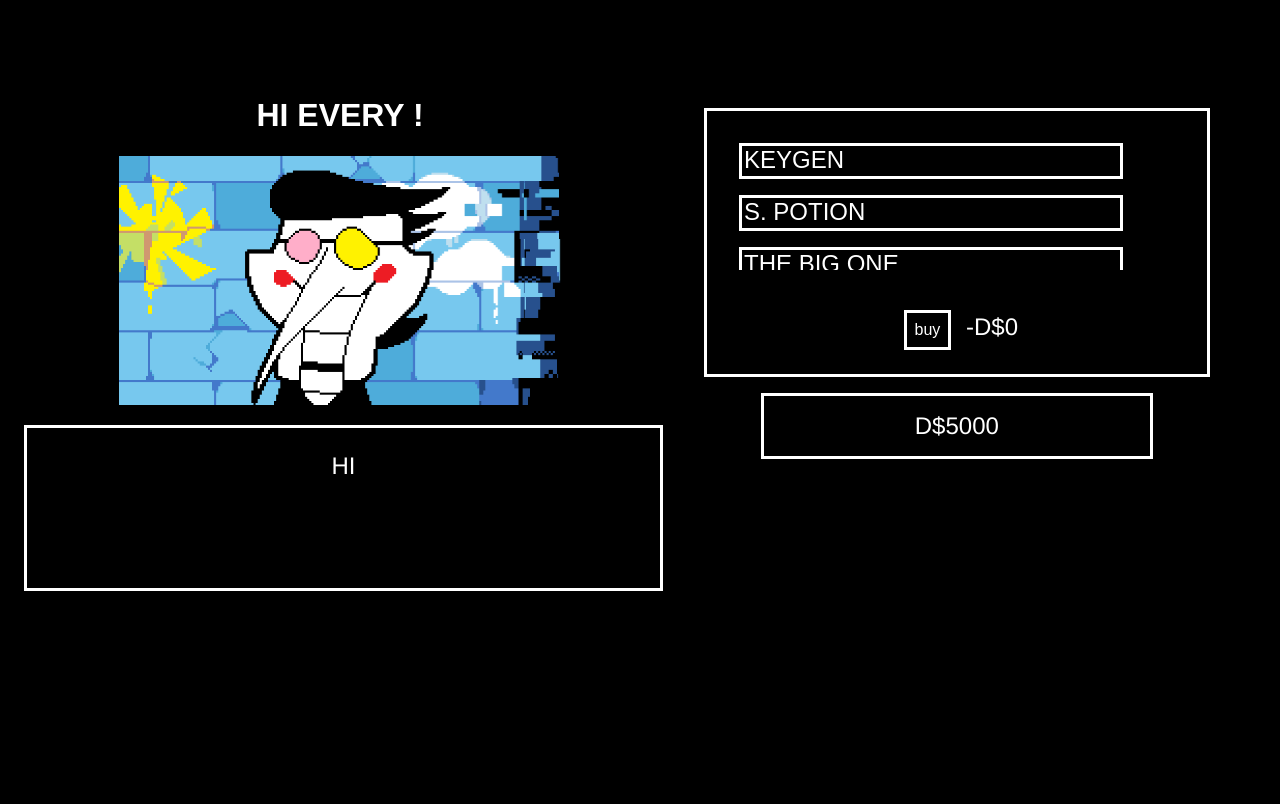
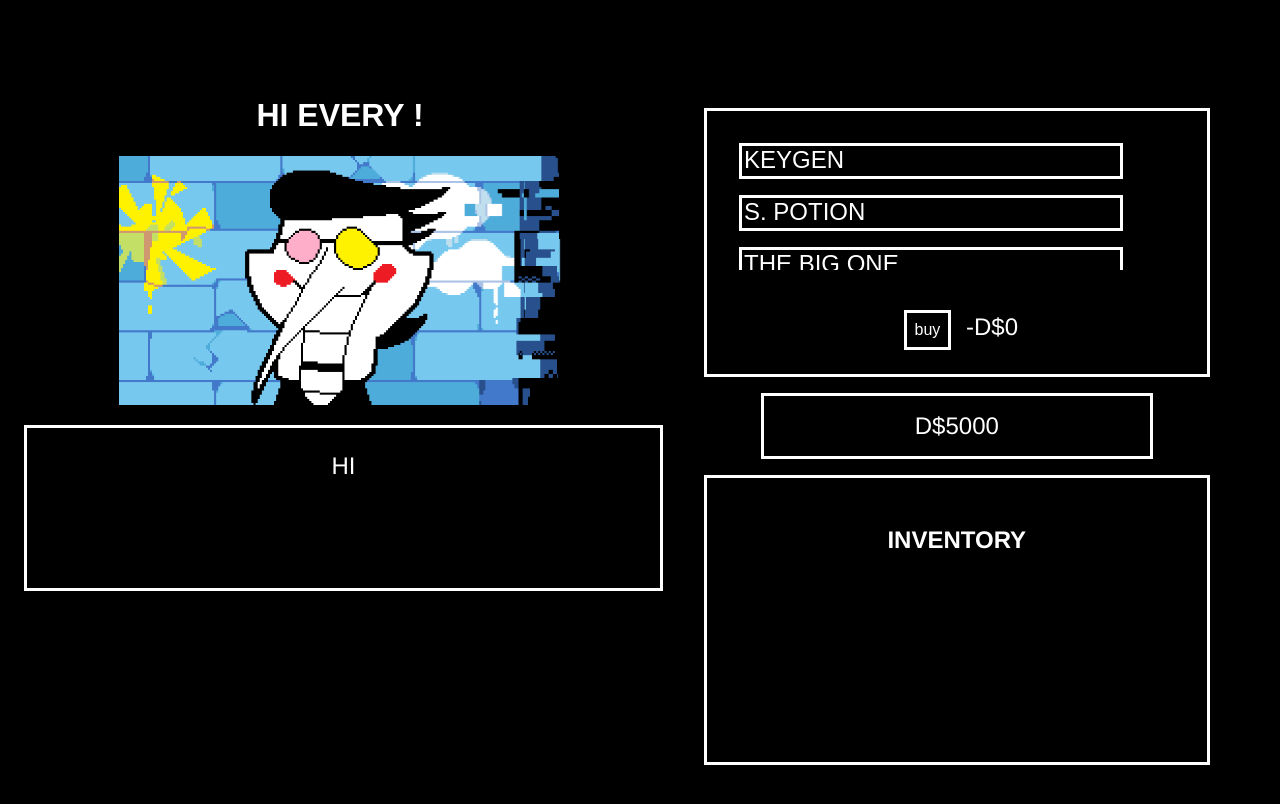
Before and after one commit to staten-island-tech/vue-reactivity-project-lucyk22, a Vue app in the folder app/: page / in a window 1280 px wide. Shown: the top 804 px of the page. Built offline with nearby package versions, Linux system fonts and the light colour scheme.

Commit message:
inventory

```diff
--- a/app/src/App.vue
+++ b/app/src/App.vue
@@ -11,6 +11,9 @@ import Shop from './components/Store.vue'
 
 export default {
   name: 'App',
+  props: {
+
+  },
   components: {
     Spamton,
     Shop
--- a/app/src/components/Spamton.vue
+++ b/app/src/components/Spamton.vue
@@ -13,9 +13,6 @@
 <script>
  export default {
   name: 'Spamton',
-  props: {
-
-  },
   data() {
  return {
    tText: "Hi",
--- a/app/src/components/Store.vue
+++ b/app/src/components/Store.vue
@@ -22,6 +22,17 @@
 
       <div class="shop kromer">
         <span class="wallet">D${{ walletValue }}</span>
+
+      </div>
+
+      <div class="shop">
+        <h4 class="inventory-title">INVENTORY</h4>
+        <div class="inventory">
+          <li class= "inventory-list" v-for="item in inventoryItems" :key=item>
+          {{item}}
+        </li>
+        </div>
+
 
       </div>
 
@@ -53,6 +64,8 @@
         {itemID: 4, itemCost: Math.floor(Math.random() * 150),
         itemName: "bshot bowtie", dialogue: "DELICIOUS KROMER"},
    ],
+   inventoryItems: [
+   ],
 
  }
 },
@@ -61,6 +74,7 @@
   methods: {
     purchase: function() {
       this.walletValue -= this.selected[0].itemCost;
+      this.inventoryItems.push(this.selected[0].itemName);
     },
     debt: function() {
       //walletValue -= {{selected[0].itemcost}};
@@ -150,4 +164,30 @@
 
 }
 
+.inventory {
+  height:10rem;
+  overflow: scroll hidden;
+  display: flex;
+  flex-direction: column;
+  flex-wrap: wrap;
+
+
+}
+.inventory-list {
+  display: flex;
+  flex-direction: row;
+  padding: none;
+  margin-right: 1.5rem;
+  overflow-wrap: normal;
+}
+
+::-webkit-scrollbar {
+  background-color: black;
+}
+
+::-webkit-scrollbar-thumb {
+  background-color: white;
+
+}
+
 </style>
```
